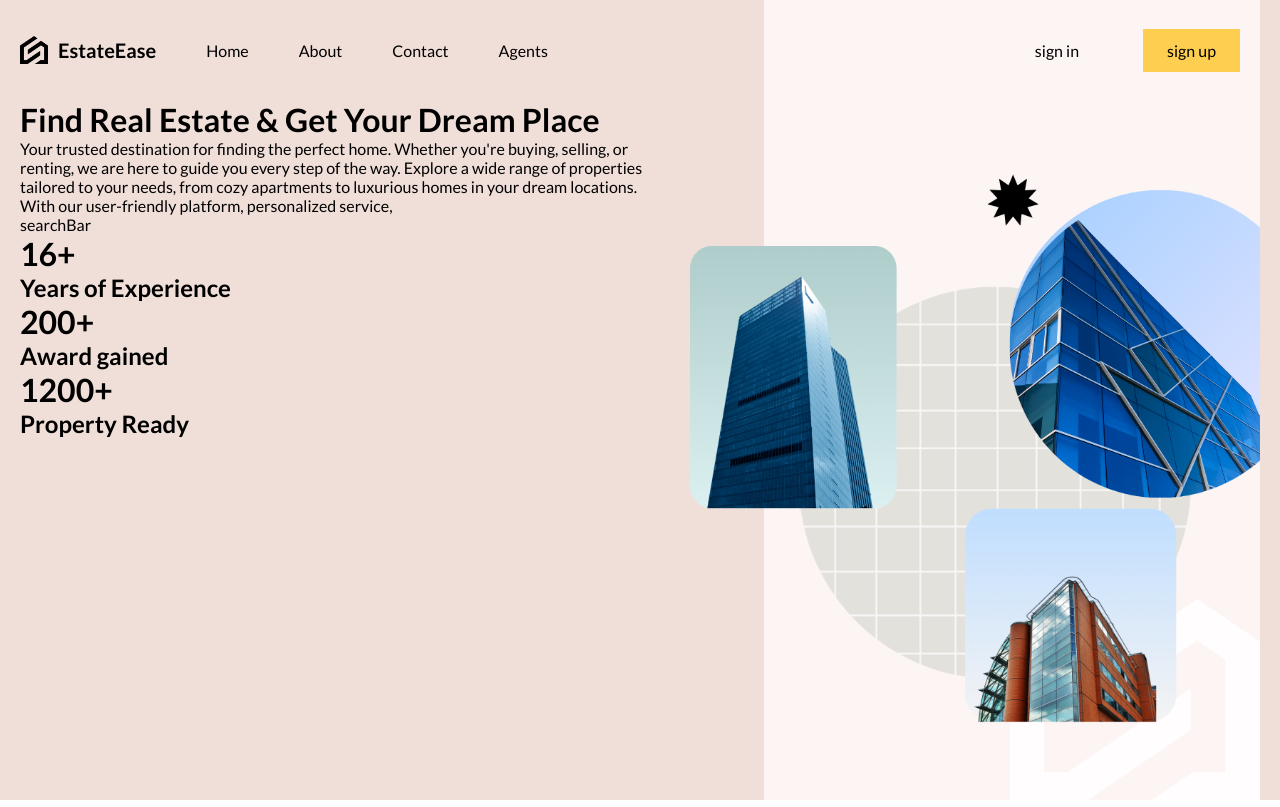
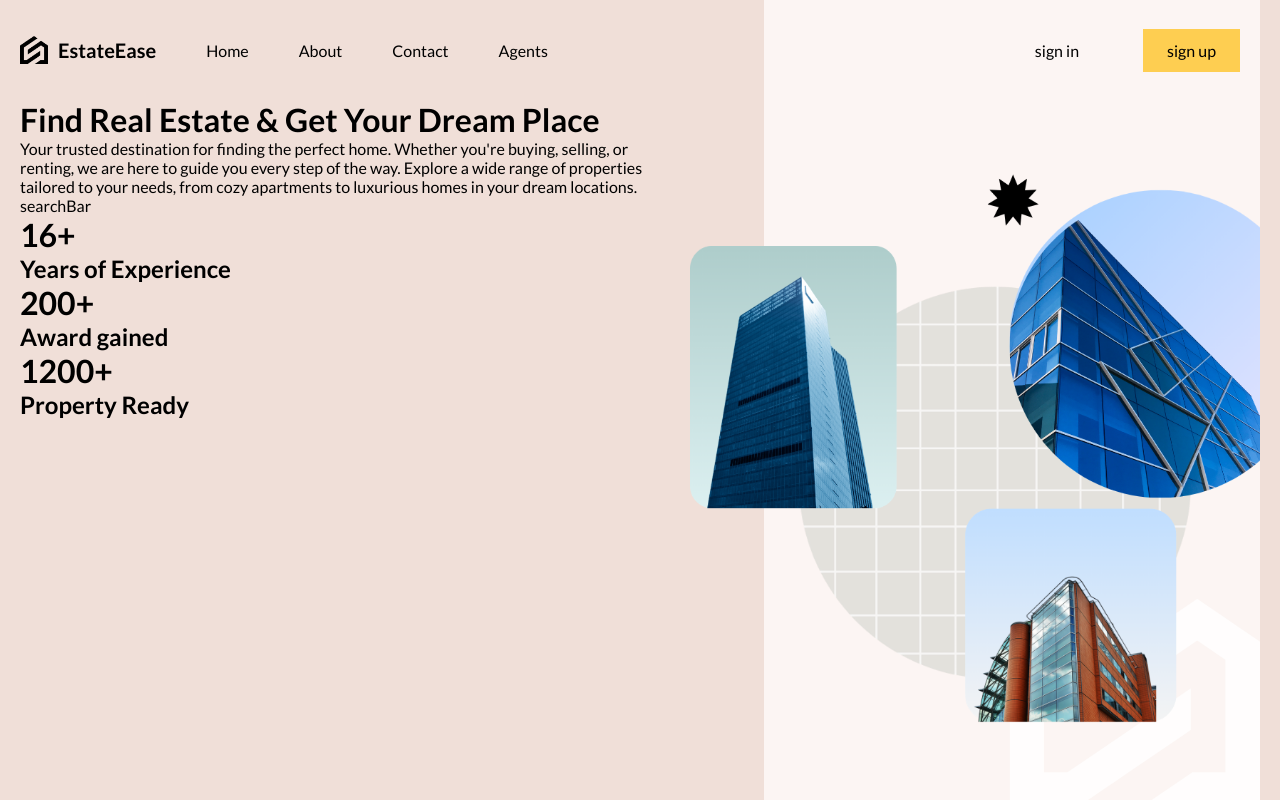
Before and after one commit to Anuragp-dev/Real-estate-web, a React (Vite) app in the folder frontend/: page / in a window 1280 px wide. Shown: the top 807 px of the page. Built offline with nearby package versions, Linux system fonts and the light colour scheme.

Commit message:
changes in home page

```diff
--- a/frontend/src/pages/homePage/HomePage.jsx
+++ b/frontend/src/pages/homePage/HomePage.jsx
@@ -17,7 +17,7 @@ const HomePage = () => {
                         we are here to guide you every step of the way.
                         Explore a wide range of properties tailored to your needs,
                         from cozy apartments to luxurious homes in your dream locations.
-                        With our user-friendly platform, personalized service,
+
 
                     </p>
                     <SearchBar />
```
